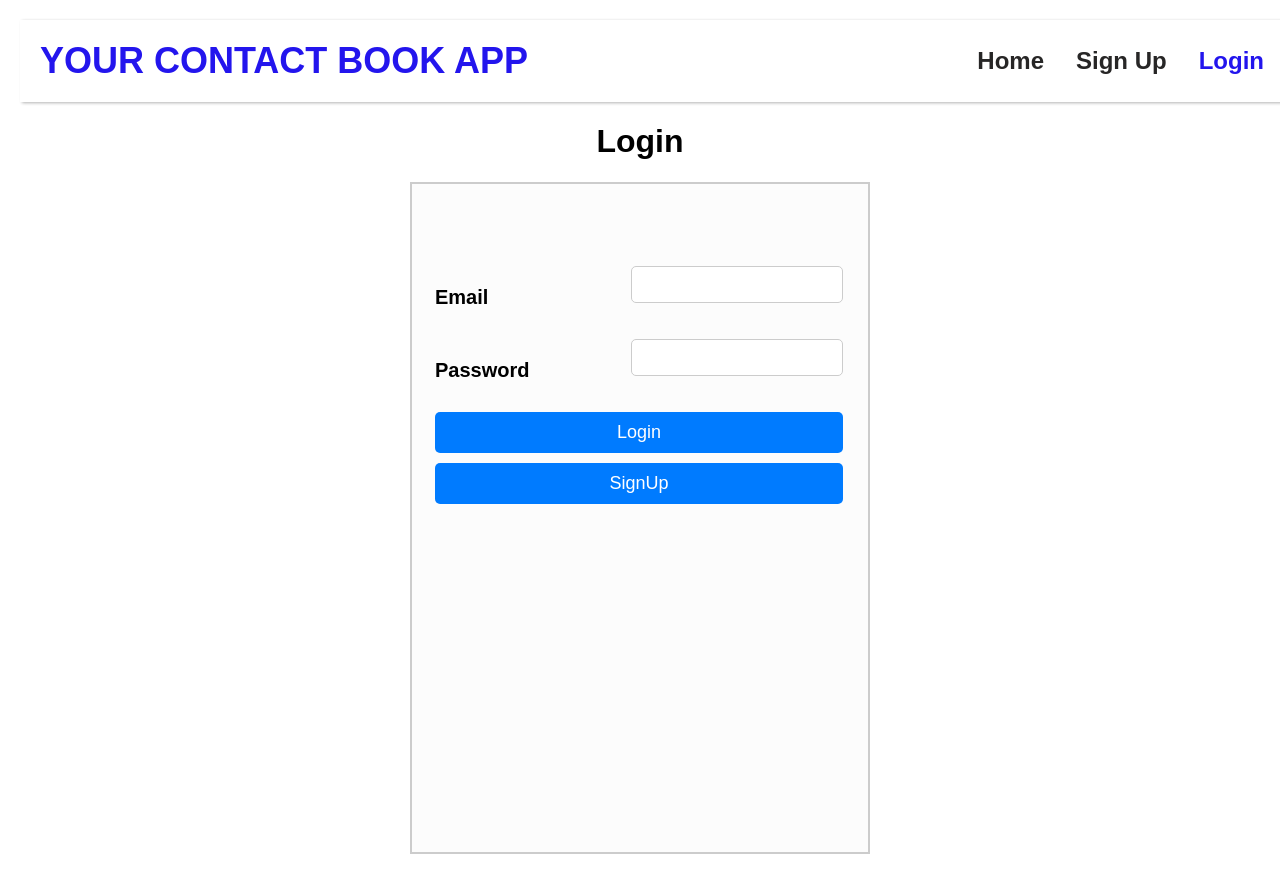
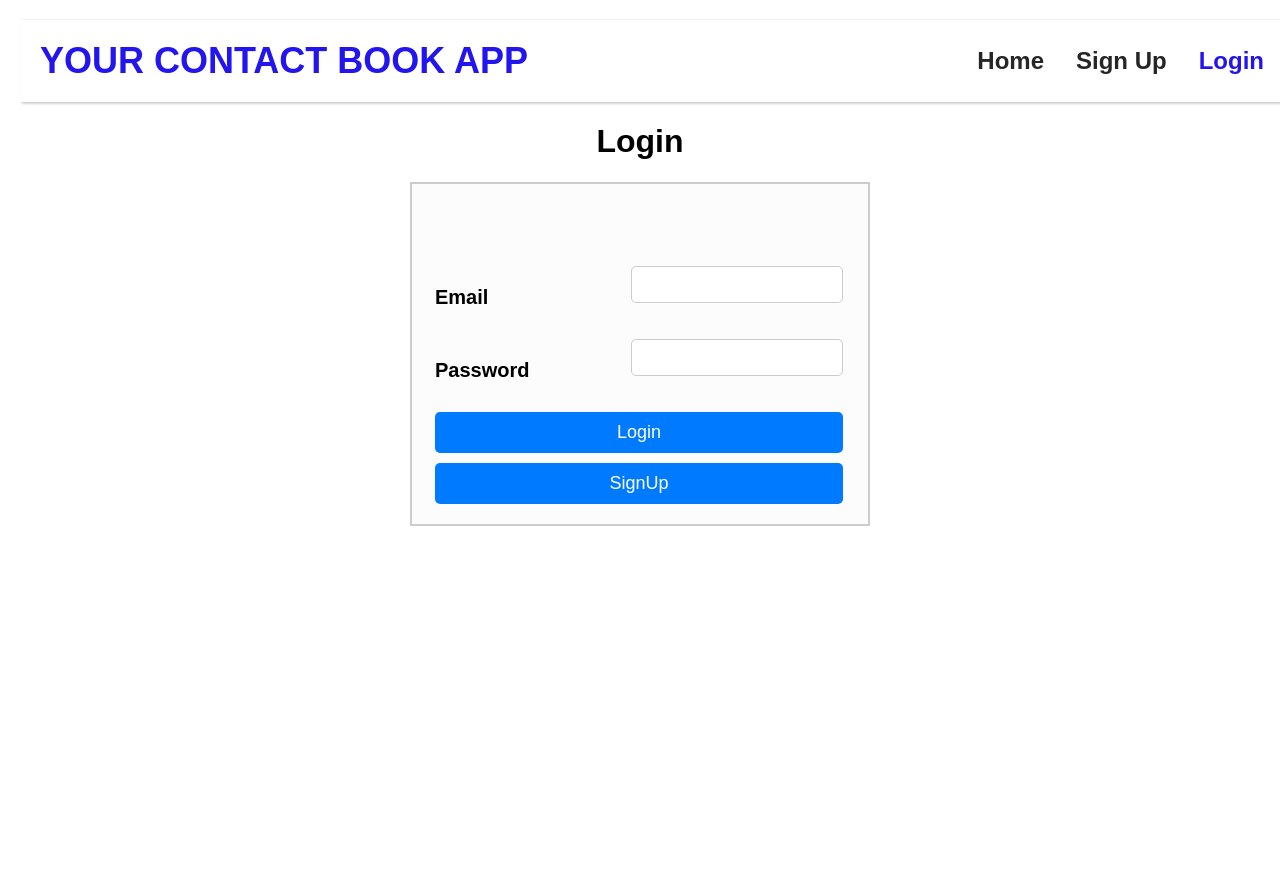
Before and after one commit to Lena-Kharchenko/goit-react-hw-08-phonebook, a React (Create React App) app: page /goit-react-hw-08-phonebook/login in a window 1280 px wide. Shown: the top 892 px of the page. After the commit the page ends 800 px from the top, so only its background shows below. Built offline with nearby package versions, Linux system fonts and the light colour scheme.

Commit message:
Update login.module.css

```diff
--- a/src/pages/Login/login.module.css
+++ b/src/pages/Login/login.module.css
@@ -6,7 +6,7 @@ form {
   border: 2px solid #ccc;
   max-width: 408px;
   width: 100%;
-  height: 576px;
+  height: 100%;
   background-color: #fcfcfc;
   transition: transform var(--transition-dur-func);
   padding: 72px 25px 20px 23px;
```
